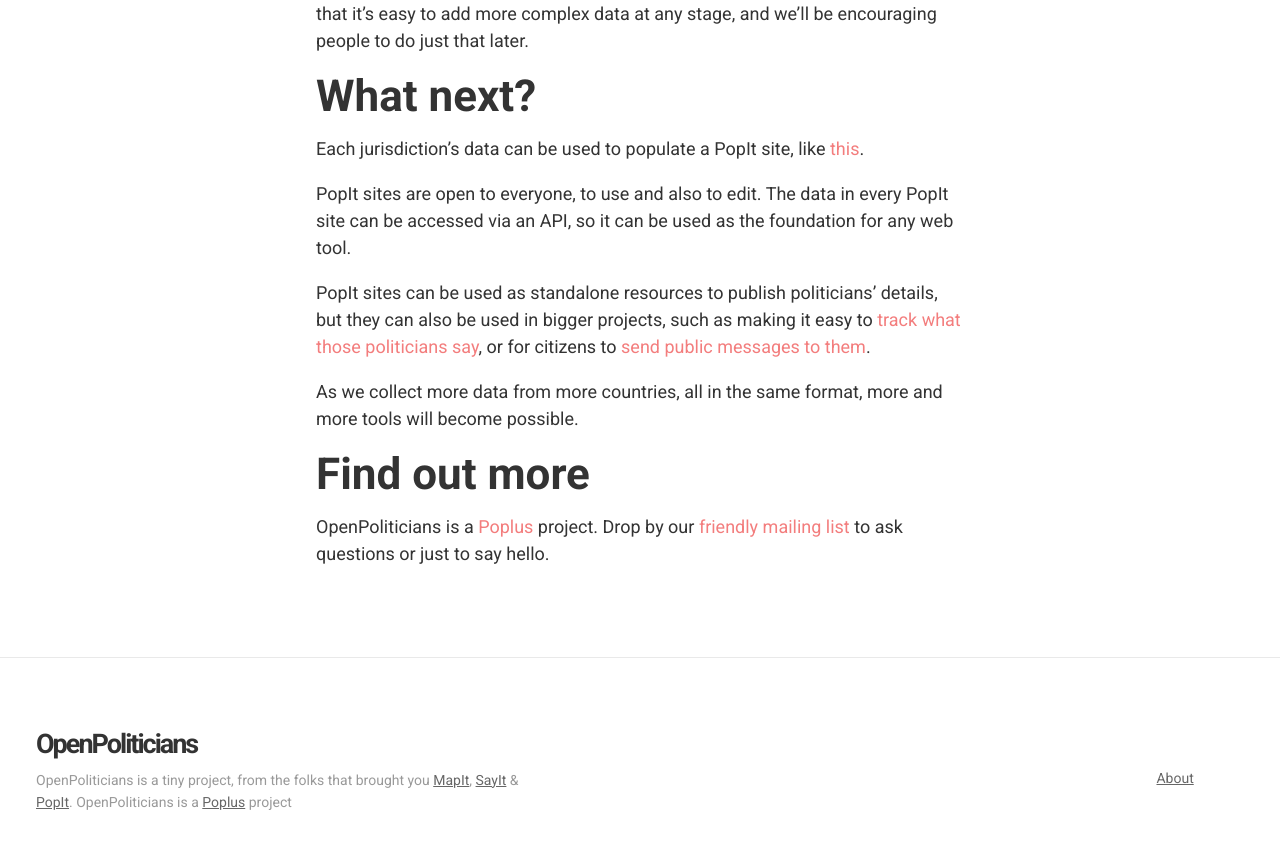
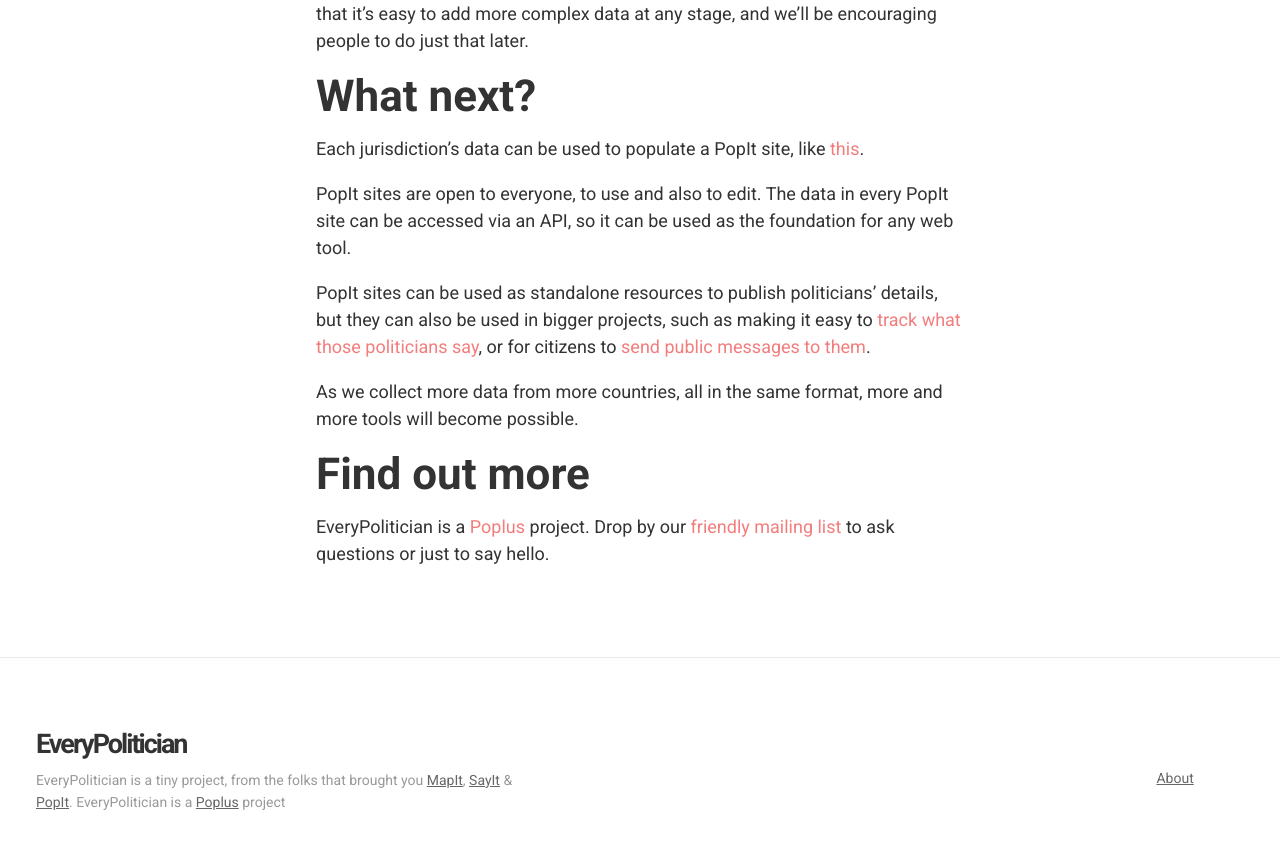
Before and after one commit to everypolitician/everypolitician, a Jekyll site: the page built from about.md, in a window 1280 px wide and 900 px high, scrolled down 1536 px. Shown: the top 849 px of the window. Built offline with Jekyll 4.4.1, drawn with Linux system fonts in a browser that asks for light colours; nearby versions of some CDN libraries; some of the changed text lies outside the part shown.

Commit message:
EveryPolitician
The site is now EveryPolitician.org

```diff
--- a/CNAME
+++ b/CNAME
@@ -1 +1 @@
-openpoliticians.org
+everypolitician.org
--- a/_config.yml
+++ b/_config.yml
@@ -1,11 +1,11 @@
 # Site settings
-title: OpenPoliticians
-email: tony@mysociety.org
+title: EveryPolitician
+email: team@everypolitician.org
 description: > # Help build a public list of every politician in the world
 baseurl: "" # the subpath of your site, e.g. /blog/
-url: "http://openpoliticians.org/" # the base hostname & protocol for your site
-twitter_username: jekyllrb
-github_username:  jekyll
+url: "http://everypolitician.org/" # the base hostname & protocol for your site
+twitter_username: mysociety
+github_username:  mysociety
 permalink: pretty
 # Build settings
 markdown: kramdown
--- a/_includes/footer.html
+++ b/_includes/footer.html
@@ -2,8 +2,8 @@
     <div class="container">
         <div class="column-five-twelfths">
             <div class="footer__about">
-                <h2 class="tiny-logo">OpenPoliticians</h2>
-                <p>OpenPoliticians is a tiny project, from the folks that brought you <a href="http://mapit.poplus.org/">MapIt</a>, <a href="http://sayit.poplus.org/">SayIt</a> &amp; <a href="http://popit.poplus.org/">PopIt</a>. OpenPoliticians is a <a href="http://poplus.org">Poplus</a> project</p>
+                <h2 class="tiny-logo">EveryPolitician</h2>
+                <p>EveryPolitician is a tiny project, from the folks that brought you <a href="http://mapit.poplus.org/">MapIt</a>, <a href="http://sayit.poplus.org/">SayIt</a> &amp; <a href="http://popit.poplus.org/">PopIt</a>. EveryPolitician is a <a href="http://poplus.org">Poplus</a> project</p>
             </div>
         </div>
         <div class="column-seven-twelfths">
--- a/_includes/header.html
+++ b/_includes/header.html
@@ -1,7 +1,7 @@
 <header class="site-header">
         <div class="container">
           <div class="site-header__logo">
-            <h1><a href="/">OpenPoliticians</a></h1>
+            <h1><a href="/">EveryPolitician</a></h1>
           </div>
           <div class="site-header__navigation">
             <nav role="navigation">
--- a/about.md
+++ b/about.md
@@ -72,6 +72,6 @@
 
 ## Find out more
 
-OpenPoliticians is a [Poplus](http://www.poplus.org/) project. Drop by
+EveryPolitician is a [Poplus](http://www.poplus.org/) project. Drop by
 our [friendly mailing list](https://groups.google.com/forum/#!forum/poplus)
 to ask questions or just to say hello.
```
Also changed, not shown: README.md, 2 other files.
